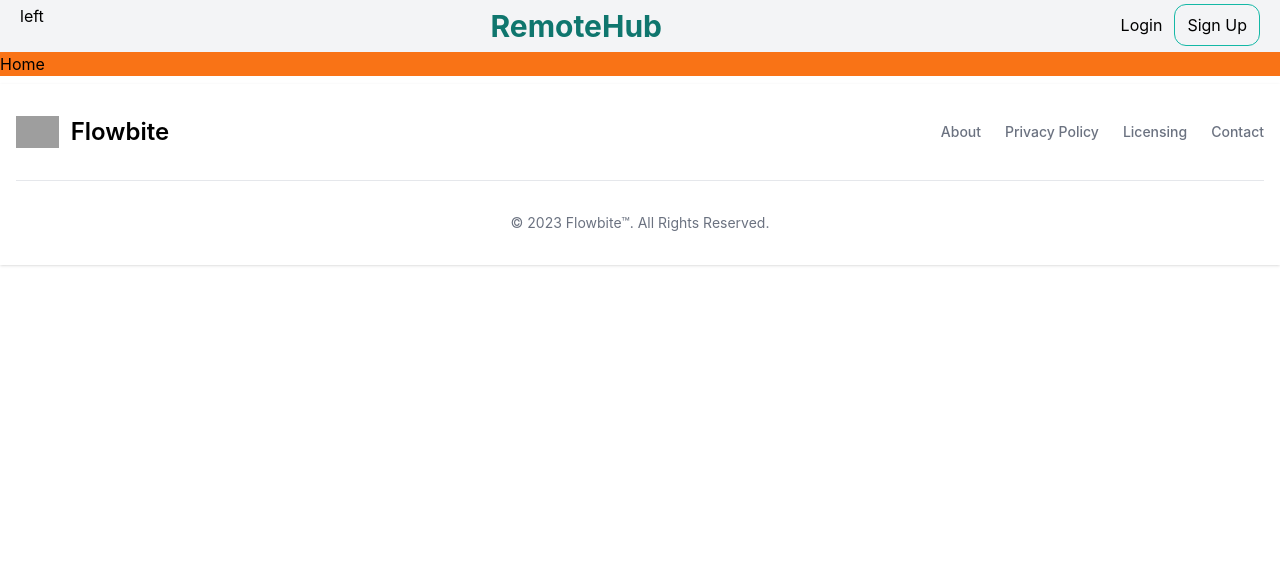
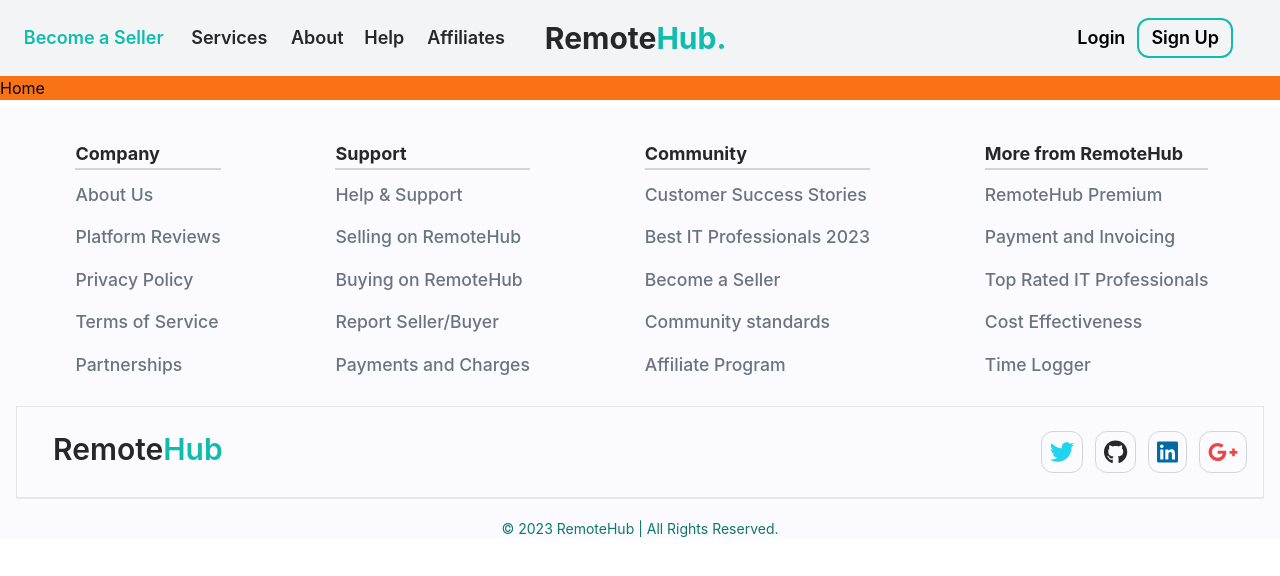
Before and after one commit to DevUmair22/Remote-Hub-Clientside, a React (Create React App) app: page / in a window 1280 px wide. Shown: the top 576 px of the page. Built offline with nearby package versions, Linux system fonts and the light colour scheme; grey boxes are pictures that could not be loaded.

Commit message:
Done with the Layout of Pages

```diff
--- a/package.json
+++ b/package.json
@@ -5,10 +5,16 @@
   "dependencies": {
     "@emotion/react": "^11.11.1",
     "@emotion/styled": "^11.11.0",
+    "@fortawesome/fontawesome-svg-core": "^6.4.0",
+    "@fortawesome/free-brands-svg-icons": "^6.4.0",
+    "@fortawesome/free-regular-svg-icons": "^6.4.0",
+    "@fortawesome/free-solid-svg-icons": "^6.4.0",
+    "@fortawesome/react-fontawesome": "^0.2.0",
     "@mui/material": "^5.13.4",
     "@testing-library/jest-dom": "^5.16.5",
     "@testing-library/react": "^13.4.0",
     "@testing-library/user-event": "^13.5.0",
+    "babel-plugin-macros": "^3.1.0",
     "react": "^18.2.0",
     "react-dom": "^18.2.0",
     "react-router-dom": "^6.12.1",
--- a/src/App.js
+++ b/src/App.js
@@ -1,5 +1,7 @@
+import "./elements/components/FontAwesome/fontAwesome";
+import AppRoutes from "./routes/route.js";
 
-import AppRoutes from "./routes/route.js";
+
 function App() {
   return (
     <>
--- /dev/null
+++ b/src/elements/components/FontAwesome/fontAwesome.jsx
@@ -0,0 +1,20 @@
+import { library } from '@fortawesome/fontawesome-svg-core'
+import {
+	faGithub,
+	faGooglePlusG,
+	faLinkedin,
+	faPinterest,
+	faTwitter,
+} from '@fortawesome/free-brands-svg-icons'
+import { far } from '@fortawesome/free-regular-svg-icons'
+import { fas } from '@fortawesome/free-solid-svg-icons'
+
+library.add(
+	fas,
+	far,
+	faTwitter,
+	faGooglePlusG,
+	faPinterest,
+	faLinkedin,
+	faGithub
+)
--- /dev/null
+++ b/src/elements/components/Footer/footer.jsx
@@ -0,0 +1,134 @@
+import { FontAwesomeIcon } from '@fortawesome/react-fontawesome'
+import React from 'react'
+
+const Footer = () => {
+	return (
+		<footer className="bg-background mx-0 mt-2 h-auto">
+			<div className="w-full mx-auto px-4 pt-4 pb-0">
+				<div className="flex flex-wrap ">
+					{array.map((item, index) => (
+						<div
+							key={index}
+							className="h-full mx-auto w-[3/12] p-4 pl-5 rounded-xl divide-y-2 divide-gray-300"
+						>
+							{' '}
+							<div>
+								<h1
+									href="#"
+									className=" text-lg text-primary font-bold p-0 md:mr-6"
+								>
+									{item.title}
+								</h1>
+							</div>
+							<div>
+								{' '}
+								<ul className="flex-col text-left flex-wrap m-0 py-1 text-[1rem] font-medium text-gray-500  px-0">
+									{item.list.map((item, index) => (
+										<li
+											key={index}
+											className="py-2 group text-gray-500 text-[1.1rem] transition-all duration-300 ease-in-out"
+										>
+											<span className="bg-left-bottom bg-gradient-to-r from-teal-500 to-teal-500 bg-[length:0%_2px] bg-no-repeat group-hover:bg-[length:100%_2px] transition-all duration-500 ease-out">
+												{item}
+											</span>{' '}
+										</li>
+									))}
+								</ul>
+							</div>
+						</div>
+					))}
+				</div>
+
+				<div className=" flex flex-wrap h-full w-full border  px-4 py-6">
+					<div className="w-[4/12] pl-5">
+						{' '}
+						<span className="self-center text-primary text-3xl font-semibold whitespace-nowrap ">
+							Remote<span className="text-secondary-light">Hub</span>
+						</span>
+					</div>
+					<div className="w-[8/12] mx-auto gap-x-3 flex flex-wrap mr-0">
+						<div className="rounded-xl py-2 px-2 bg-background border border-gray-300">
+							{' '}
+							<FontAwesomeIcon
+								icon="fa-brands fa-twitter"
+								size="xl"
+								className="text-cyan-400"
+							/>
+						</div>
+						<div className="rounded-xl py-2 px-2 bg-background border border-gray-300">
+							<FontAwesomeIcon
+								icon="fa-brands fa-github"
+								size="xl"
+								className="text-primary "
+							/>
+						</div>
+
+						<div className="rounded-xl py-2 px-2 bg-background border border-gray-300">
+							<FontAwesomeIcon
+								icon="fa-brands fa-linkedin"
+								size="xl"
+								className="text-sky-700 "
+							/>
+						</div>
+						<div className="rounded-xl py-2 px-2 bg-background border border-gray-300">
+							<FontAwesomeIcon
+								icon="fa-brands fa-google-plus-g"
+								size="xl"
+								className="text-red-500 "
+							/>
+						</div>
+					</div>
+				</div>
+				<hr className=" border-gray-200 sm:mx-auto" />
+				<span className="block text-sm text-secondary-dark sm:text-center pt-5 ">
+					© 2023 RemoteHub | All Rights Reserved.
+				</span>
+			</div>
+		</footer>
+	)
+}
+
+const array = [
+	{
+		title: 'Company',
+		list: [
+			'About Us',
+			'Platform Reviews',
+			'Privacy Policy',
+			'Terms of Service',
+			'Partnerships',
+		],
+	},
+	{
+		title: ' Support',
+		list: [
+			'Help & Support',
+			'Selling on RemoteHub',
+			'Buying on RemoteHub',
+			'Report Seller/Buyer',
+			'Payments and Charges',
+		],
+	},
+	{
+		title: 'Community',
+		list: [
+			'Customer Success Stories',
+			'Best IT Professionals 2023',
+			'Become a Seller',
+			'Community standards',
+			'Affiliate Program',
+		],
+	},
+	{
+		title: 'More from RemoteHub',
+		list: [
+			'RemoteHub Premium ',
+			'Payment and Invoicing',
+			'Top Rated IT Professionals',
+			'Cost Effectiveness',
+			'Time Logger',
+		],
+	},
+]
+
+export default Footer
--- /dev/null
+++ b/src/elements/components/Header/header.jsx
@@ -0,0 +1,37 @@
+import React from 'react'
+const list = ['Services', ' About', 'Help', ' Affiliates']
+const Header = () => {
+	return (
+		<div className="flex flex-wrapmx-0 m-0 px-2 py-4 bg-gray-100 align-items-center shadow-md">
+			<div className=" w-full mx-auto">
+				<ul className="flex flex-wrap py-1 pt-2 font-medium ">
+					<li className="px-2 group scale-90 text-xl text-secondary-light hover:text-primary hover:scale-95 cursor-pointer font-semibold">
+						<span className="bg-left-bottom bg-gradient-to-r  from-teal-500 to-teal-500 bg-[length:0%_2px] bg-no-repeat group-hover:bg-[length:100%_2px] transition-all duration-500 ease-out">
+							Become a Seller
+						</span>
+					</li>
+					{list.map((item) => (
+						<li className="px-2 group scale-90 text-xl text-primary hover:text-teal-900 hover:scale-95 cursor-pointer font-semibold">
+							<span className="bg-left-bottom bg-gradient-to-r  from-teal-500 to-teal-500 bg-[length:0%_2px] bg-no-repeat group-hover:bg-[length:100%_2px] transition-all duration-500 ease-out">
+								{item}
+							</span>
+						</li>
+					))}
+				</ul>
+			</div>
+			<div className="px-5 mx-auto w-full">
+				<p className="flex py-1 text-primary text-3xl font-bold cursor-pointer">
+					Remote<p className="text-secondary-light">Hub.</p>
+				</p>
+			</div>
+			<div className="mx-auto text-lg w-[40%] font-semibold">
+				<button className="px-3 py-2 mx-auto"> Login</button>
+				<button className="px-3 py-1 mx-auto rounded-xl border border-2 border-secondary-light">
+					Sign Up
+				</button>
+			</div>
+		</div>
+	)
+}
+
+export default Header
--- a/src/elements/components/Layout.jsx
+++ /dev/null
@@ -1,15 +0,0 @@
-import React from 'react'
-// import ResponsiveAppBar from '../navbar/nabar'
-import Footer from './footer'
-import Header from './header'
-const MainLayout = ({ children }) => {
-	return (
-		<>
-			<Header />
-			{children}
-
-			<Footer />
-		</>
-	)
-}
-export default MainLayout
--- /dev/null
+++ b/src/elements/components/Layout/Layout.jsx
@@ -0,0 +1,13 @@
+import Footer from '../Footer/footer'
+import Header from '../Header/header'
+const MainLayout = ({ children }) => {
+	return (
+		<>
+			<Header />
+			{children}
+
+			<Footer />
+		</>
+	)
+}
+export default MainLayout
--- a/src/elements/components/footer.jsx
+++ /dev/null
@@ -1,55 +0,0 @@
-const Footer = () => {
-	return (
-		<footer className="bg-white  shadow  mx-0 mt-2">
-			<div className="w-full max-w-screen-xl mx-auto p-4 md:py-8">
-				<div className="sm:flex sm:items-center sm:justify-between">
-					<a
-						href="https://flowbite.com/"
-						className="flex items-center mb-4 sm:mb-0"
-					>
-						<img
-							src="https://flowbite.com/docs/images/logo.svg"
-							className="h-8 mr-3"
-							alt="Flowbite Logo"
-						/>
-						<span className="self-center text-2xl font-semibold whitespace-nowrap ">
-							Flowbite
-						</span>
-					</a>
-					<ul className="flex flex-wrap items-center mb-6 text-sm font-medium text-gray-500 sm:mb-0 ">
-						<li>
-							<a href="#" className="mr-4 hover:underline md:mr-6 ">
-								About
-							</a>
-						</li>
-						<li>
-							<a href="#" className="mr-4 hover:underline md:mr-6">
-								Privacy Policy
-							</a>
-						</li>
-						<li>
-							<a href="#" className="mr-4 hover:underline md:mr-6 ">
-								Licensing
-							</a>
-						</li>
-						<li>
-							<a href="#" className="hover:underline">
-								Contact
-							</a>
-						</li>
-					</ul>
-				</div>
-				<hr className="my-6 border-gray-200 sm:mx-auto  lg:my-8" />
-				<span className="block text-sm text-gray-500 sm:text-center ">
-					© 2023{' '}
-					<a href="https://flowbite.com/" className="hover:underline">
-						Flowbite™
-					</a>
-					. All Rights Reserved.
-				</span>
-			</div>
-		</footer>
-	)
-}
-
-export default Footer
--- a/src/elements/components/header.jsx
+++ /dev/null
@@ -1,20 +0,0 @@
-import React from 'react'
-
-const Header = () => {
-	return (
-		<div className="flex flex-wrap mx-0 m-0 px-3 py-1 bg-gray-100 justify-between">
-			<div className="px-2">left</div>
-			<div className="px-2">
-				<h1 className="py-1 text-teal-700 text-3xl font-bold">RemoteHub</h1>
-			</div>
-			<div className="px-2">
-				<button className="px-3 py-2 mx-auto"> Login</button>
-				<button className="px-3 py-2 mx-auto rounded-xl border border-teal-500">
-					Sign Up
-				</button>
-			</div>
-		</div>
-	)
-}
-
-export default Header
--- a/src/pages/Home.jsx
+++ b/src/pages/Home.jsx
@@ -1,4 +1,4 @@
-import MainLayout from '../elements/components/Layout.jsx'
+import MainLayout from '../elements/components/Layout/Layout.jsx'
 const Home = () => {
 	return (
 		<MainLayout>
--- a/tailwind.config.js
+++ b/tailwind.config.js
@@ -1,8 +1,27 @@
+
+
 /** @type {import('tailwindcss').Config} */
 module.exports = {
   content: ["./src/**/*.{html,js,jsx}"],
   theme: {
-    extend: {},
+
+    extend: {
+      colors: {
+        transparent: 'transparent',
+        current: 'currentColor',
+        'primary': '#272727',
+        'secondary': {
+          light: '#10BCAD',
+          dark: "#0f766e"
+        }, 'background': "#FBFBFF",
+
+
+
+      },
+    },
   },
   plugins: [],
+
+
+
 }
```
Also changed, not shown: 2 other files (tests, documents, lock files or other folders).
